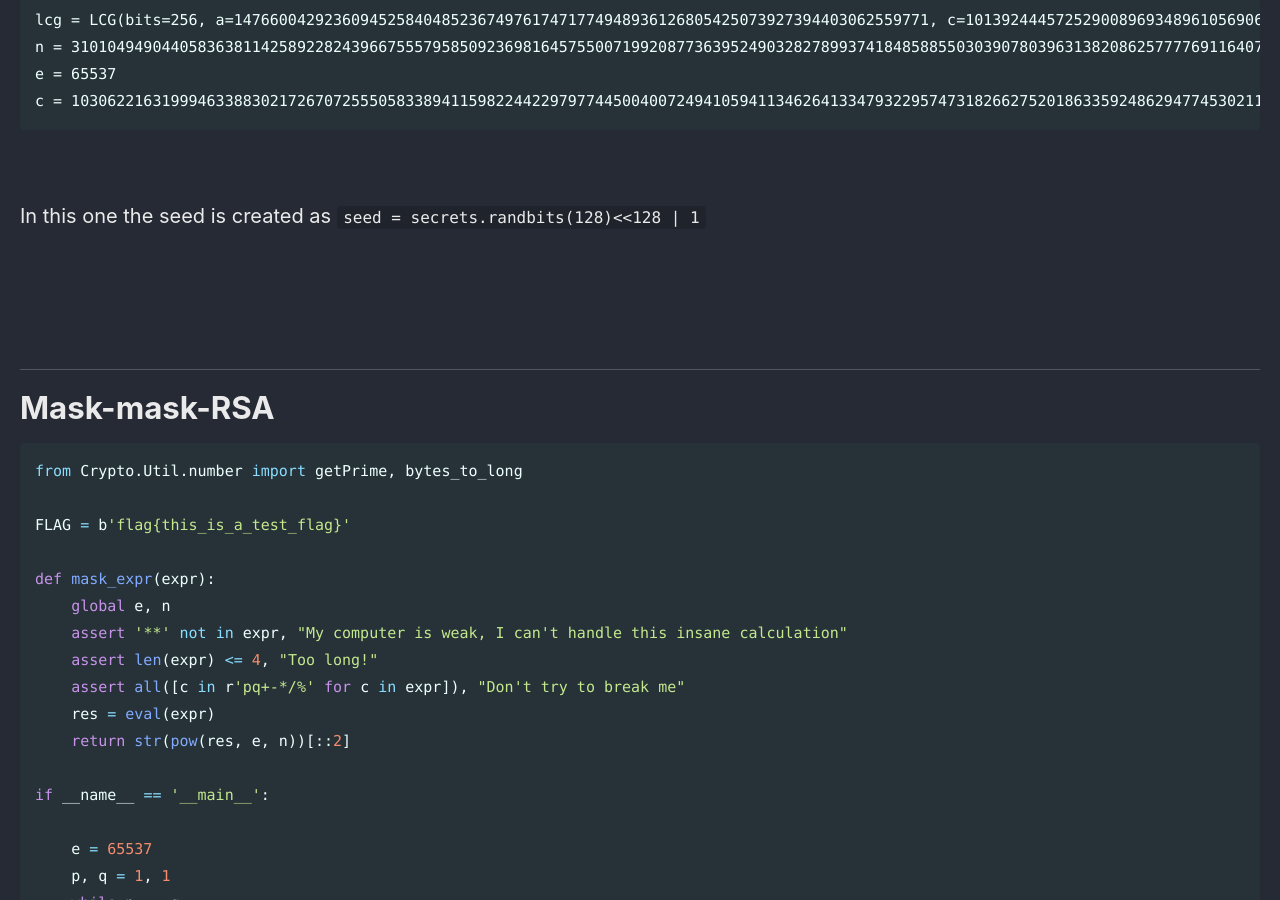
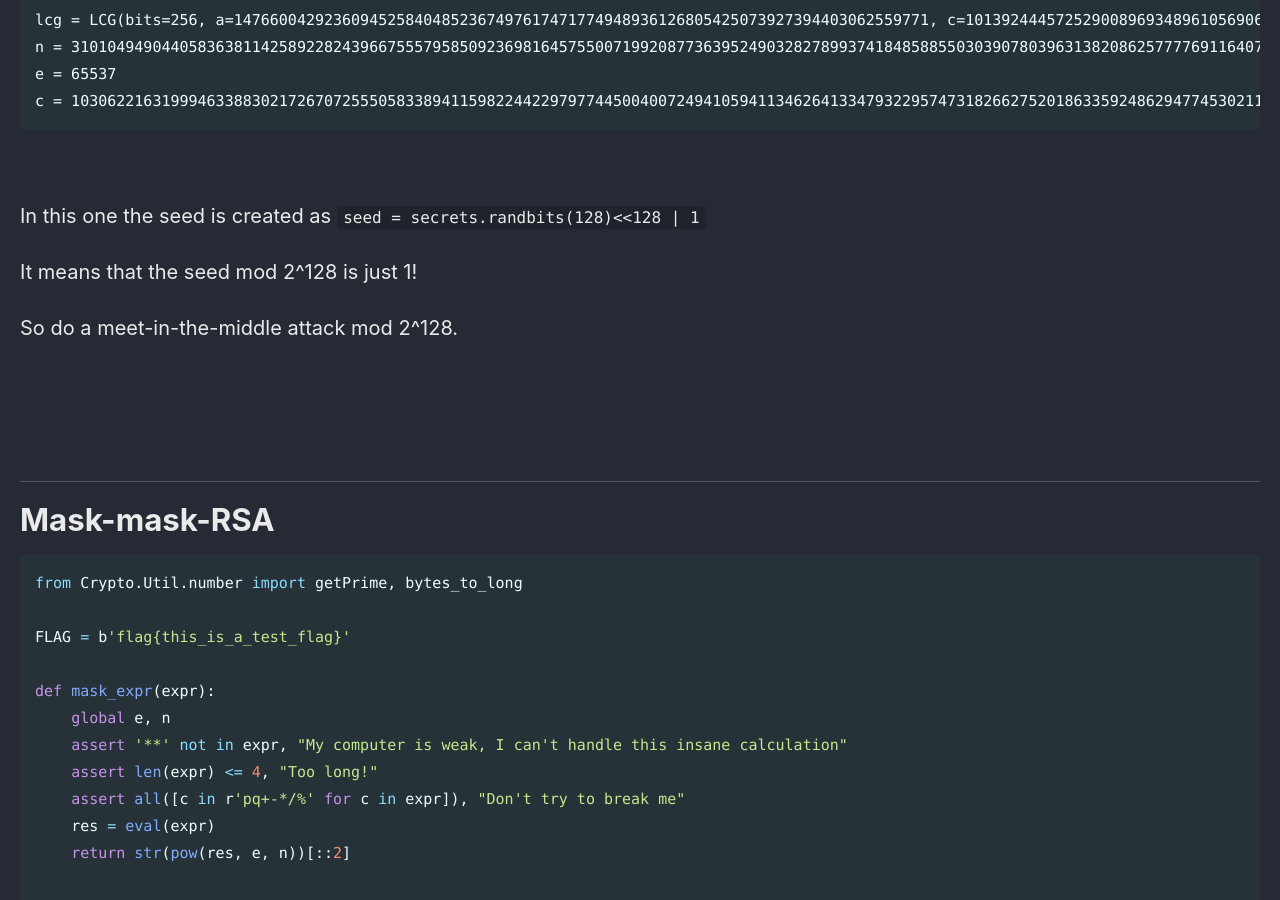
Before and after one commit to Connor-McCartney/Connor-McCartney.github.io, a Jekyll site: the page built from _pages/cryptography/other/HKCERT2024.md, in a window 1280 px wide and 900 px high, scrolled down 14676 px. Built offline with Jekyll 4.4.1, drawn with Linux system fonts in a browser that asks for light colours; cached includes are drawn as plain includes.

Commit message:
Update HKCERT2024.md

```diff
--- a/_pages/cryptography/other/HKCERT2024.md
+++ b/_pages/cryptography/other/HKCERT2024.md
@@ -573,6 +573,10 @@ c = 1030622163199946338830217267072555058338941159822442297977445004007249410594
 
 In this one the seed is created as `seed = secrets.randbits(128)<<128 | 1`
 
+It means that the seed mod 2^128 is just 1!
+
+So do a meet-in-the-middle attack mod 2^128.
+
 <br>
 
 <br>
```
